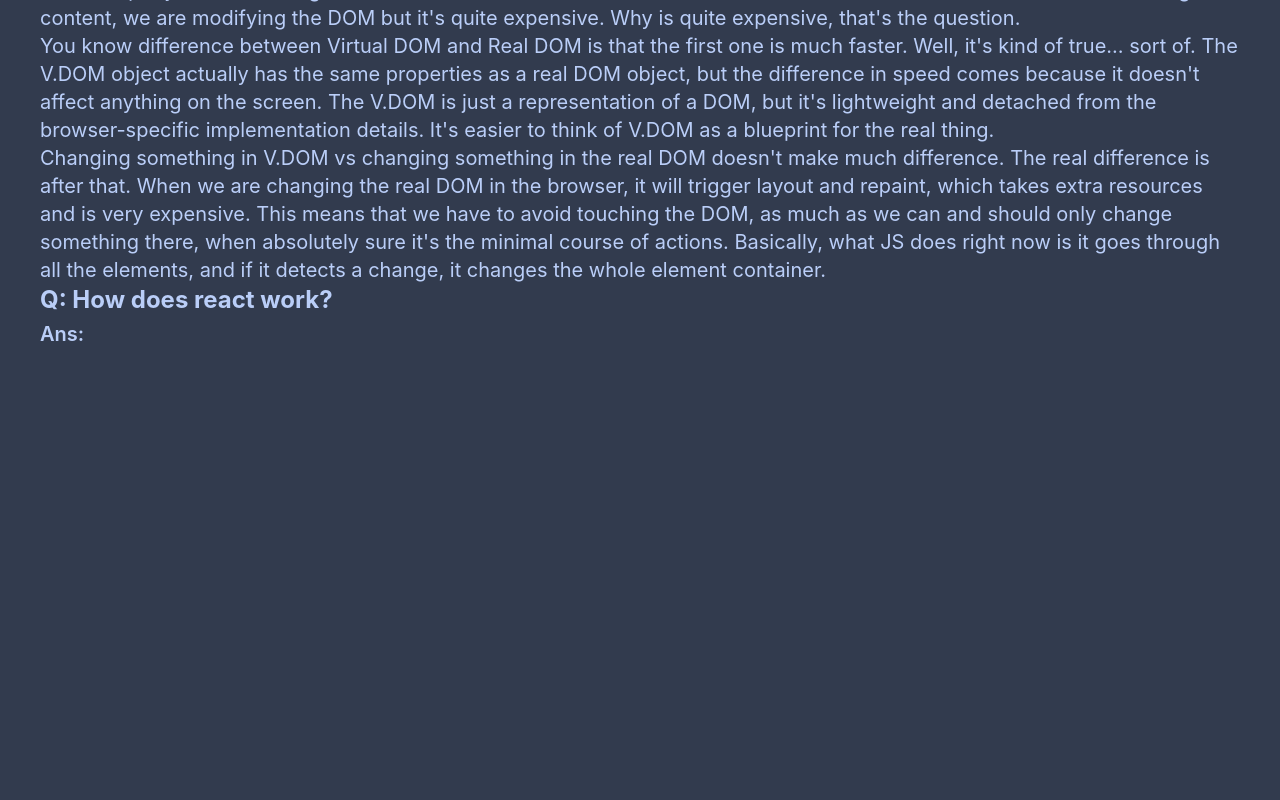
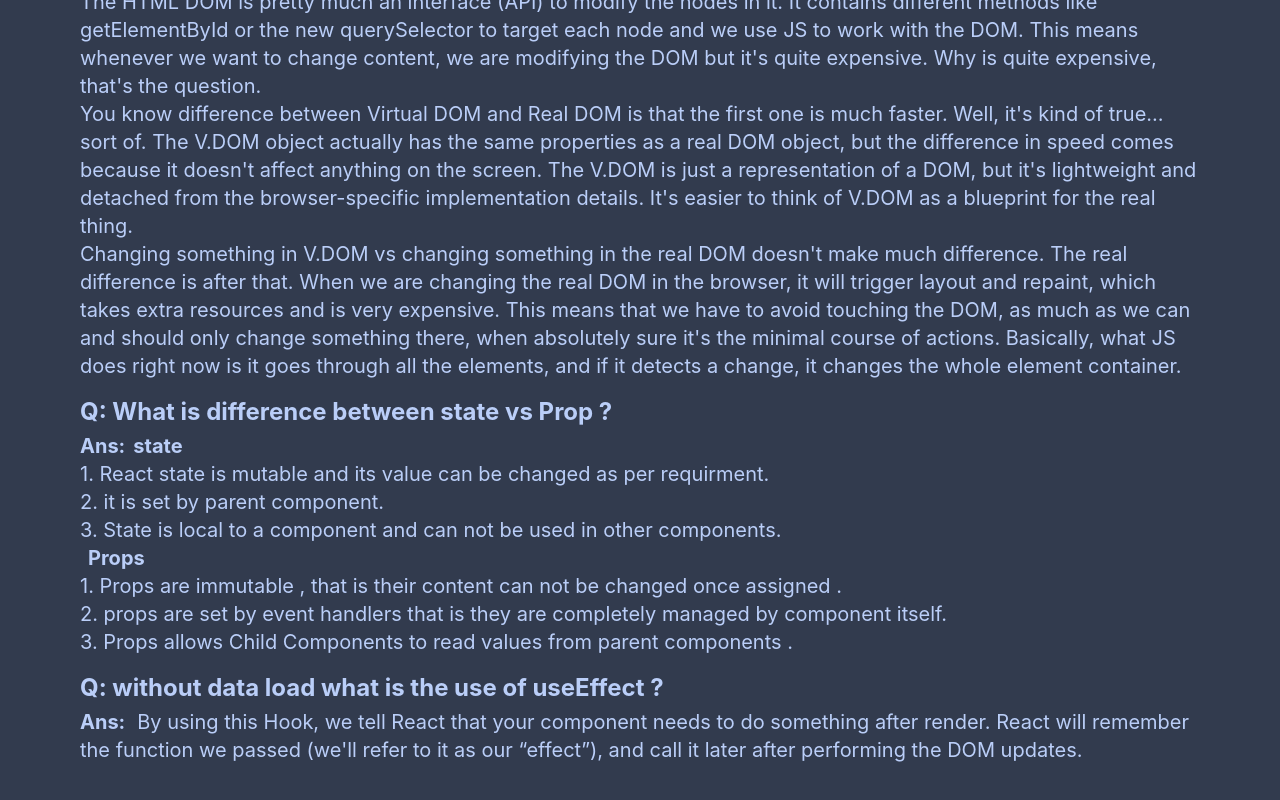
Before and after one commit to asaad-tt/ultra-active-club, a React (Create React App) app: page / in a window 1280 px wide. Shown: the part 1436-2236 px from the top of the page. Before the commit the page ends 1824 px from the top, so only its background shows below. Built offline with nearby package versions, Linux system fonts and the light colour scheme.

Commit message:
all question daone

```diff
--- a/src/Components/Question/Question.js
+++ b/src/Components/Question/Question.js
@@ -2,11 +2,11 @@
 
 const Question = () => {
     return (
-        <div className='question_section mt-10 p-10'>
+        <div className='question_section mt-10 p-20'>
             <h1 className="text-5xl text-center mb-10 text-amber-500 font-bold">Question and Answer</h1>
             <div className='first_question'>
                 <h1 className="text-2xl font-bold mb-1">Q: How does react work?</h1>
-                <p className="text-xl"><span className="font-semibold">Ans:</span>
+                <p className="text-xl"><span className="font-bold mr-3">Ans:</span>
                     At its very core, React just maintains a tree for us  and it will do efficient diff computations on the nodes. our HTML code is pretty much a tree, or at least that's how our browser treats it. It constructs what is called the Document Object Model or DOM as it's often referred to. <br />
 
                     The HTML DOM is pretty much an interface (API) to modify the nodes in it. It contains different methods like getElementById or the new querySelector to target each node and we use JS to work with the DOM. This means whenever we want to change content, we are modifying the DOM but it's quite expensive. Why is quite expensive, that's the question. <br />
@@ -17,11 +17,29 @@
                 </p>
             </div>
 
-            <div className='second_question'>
-                <h1 className="text-2xl font-bold mb-1">Q: How does react work?</h1>
-                <p className="text-xl"><span className="font-semibold">Ans:</span>
+            <div className='second_question mt-4'>
+                <h1 className="text-2xl font-bold mb-1">Q: What is difference between state vs Prop ?</h1>
 
+                <p className="text-xl"><span className="font-bold">Ans:</span>
+                <span className="font-bold ml-2">state</span> <br />
+                1. React state is mutable and its value can be changed as per requirment. <br />
+                2. it is set by parent component. <br />
+                3. State is local to a component and can not be used in other components.   <br />
+
+                <span className="font-bold ml-2">Props</span> <br />
+                1. Props are immutable , that is their content can not be changed once assigned . <br />
+                2. props are set by event handlers that is they are completely managed by component itself. <br />
+                3. Props allows Child Components to read values from parent components .
                 </p>
+            </div>
+
+            <div className='third_question mt-4'>
+                <h1 className="text-2xl font-bold mb-1">Q: without data load what is the use of useEffect  ?</h1>
+                <p className="text-xl"><span className="font-bold mr-3">Ans:</span>
+                By using this Hook, we tell React that your component needs to do something after render. React will remember the function we passed (we'll refer to it as our “effect”), and call it later after performing the DOM updates.
+                </p>
+
+
             </div>
         </div>
     );
```
